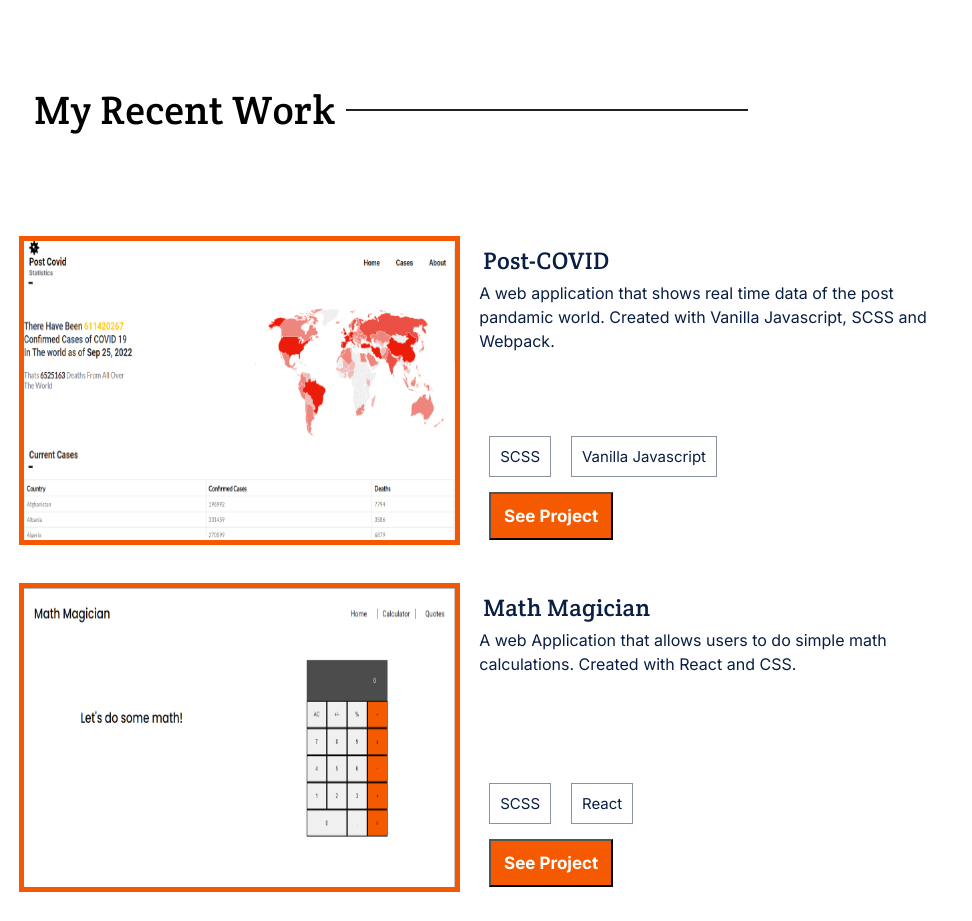
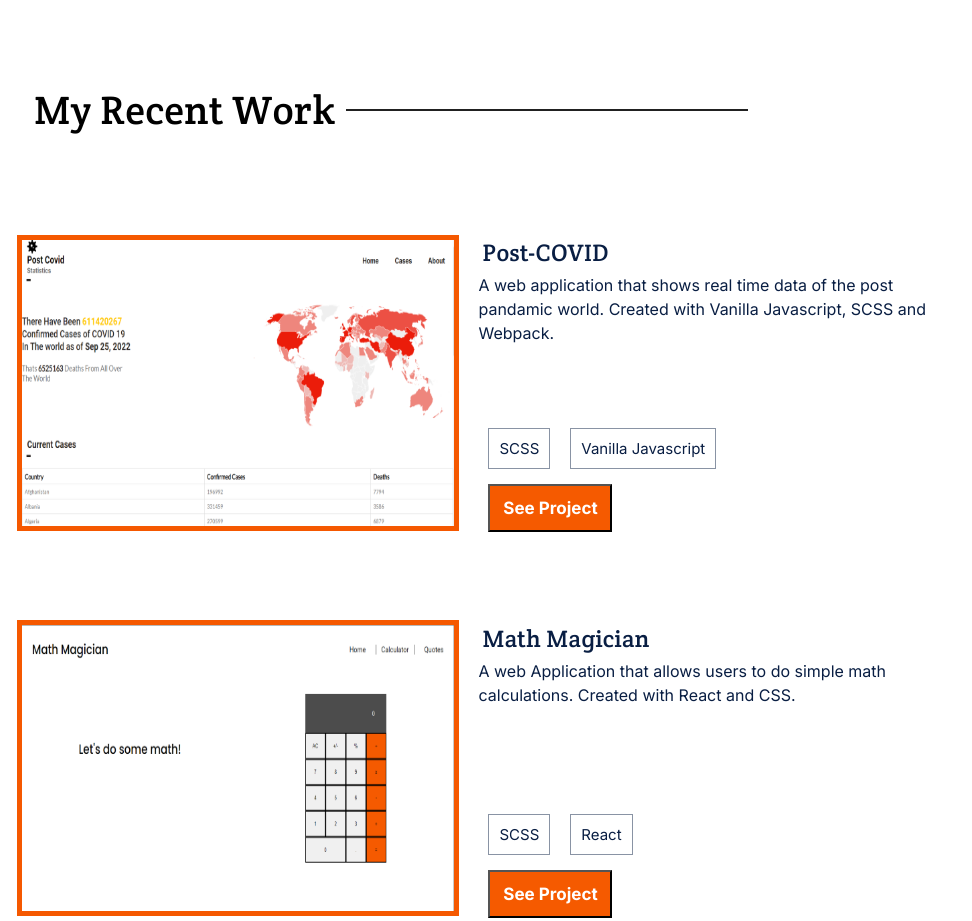
Before and after one commit to shuja-shah/Personal-Portfolio-MOBILE-SKELETON, a website: page index.html in a window 1280 px wide. Shown: the part 1427-2348 px from the top of the page, without its empty margins (0-972 px from the left). Drawn offline with Linux system fonts and the light colour scheme.

Commit message:
Update to V 1.2

```diff
--- a/index.css
+++ b/index.css
@@ -90,6 +90,7 @@ main {
   text-align: center;
   color: hsla(0, 0%, 100%, 1);
   float: left;
+  margin: 0.2rem 0 0.2rem 1rem;
 }
 
 .pic {
@@ -220,7 +221,7 @@ h2 {
 .project1 {
   display: flex;
   flex-direction: column;
-  padding: 24px;
+  padding: 0.2rem 0.3rem;
 }
 
 h3 {
@@ -262,8 +263,7 @@ h3 {
   list-style: none;
   padding: 0;
   display: flex;
-  flex-wrap: nowrap;
-  justify-content: space-between;
+  justify-content: space-around;
 }
 
 .popup-button a {
@@ -428,8 +428,7 @@ h3 {
   width: fit-content;
   align-self: flex-start;
   order: 7;
-  margin-bottom: 100px;
-  margin-left: 5px;
+  margin-left: 25px;
   margin-right: 0;
 }
 
@@ -498,6 +497,7 @@ h3 {
   background: #ff6b00;
   transform: rotate(-45deg);
 }
+
 
 .skill {
   padding: 24px 100px;
@@ -878,10 +878,15 @@ footer {
 }
 
 .mobil {
-  width: 100%;
-  height: auto;
+  width: 335px;
+  height: 215px;
+  margin: 0.4rem 0;
 }
-
+#Recent-Work {
+  display:grid;
+  row-gap: 5rem;
+  margin: 0.2rem 0.4rem;
+}
 @media (min-width: 768px) {
   .logo {
     font-family: "Inter", sans-serif;
@@ -1404,4 +1409,11 @@ footer {
   .popup-button {
     justify-content: space-around;
   }
+
+  #Recent-Work {
+    display: grid;
+    margin: 0.3rem 0.45rem;
+    padding: 0.5rem 0.6rem;
+    row-gap: 5rem;
+  }
 }
--- a/index.html
+++ b/index.html
@@ -18,7 +18,7 @@
     <header>
         <nav class="nav" id="nav-bar">
             <label class="logo">Shuja</label>
-            <a class="hidedk" id="hambuger-menu" href="#"><img src="Union.png" alt="Menu"></a>
+            <a class="hidedk pic" id="hambuger-menu" href="#"><img src="Union.png" alt="Menu"></a>
             <svg fill="#FFFFFF" id="btn-close" class="btn-close" xmlns="http://www.w3.org/2000/svg" viewBox="0 0 50 50"
                 width="25px" height="25px">
                 <path
@@ -180,7 +180,7 @@
         <div class ='Load'></div>
         <section class="meow">
             <article class="lang">
-                <div class="rect"></div>
+                <div class="rect gg"></div>
                 <h6 class="ltxt">Language</h6>
             </article>
             <article class="skill">
```
